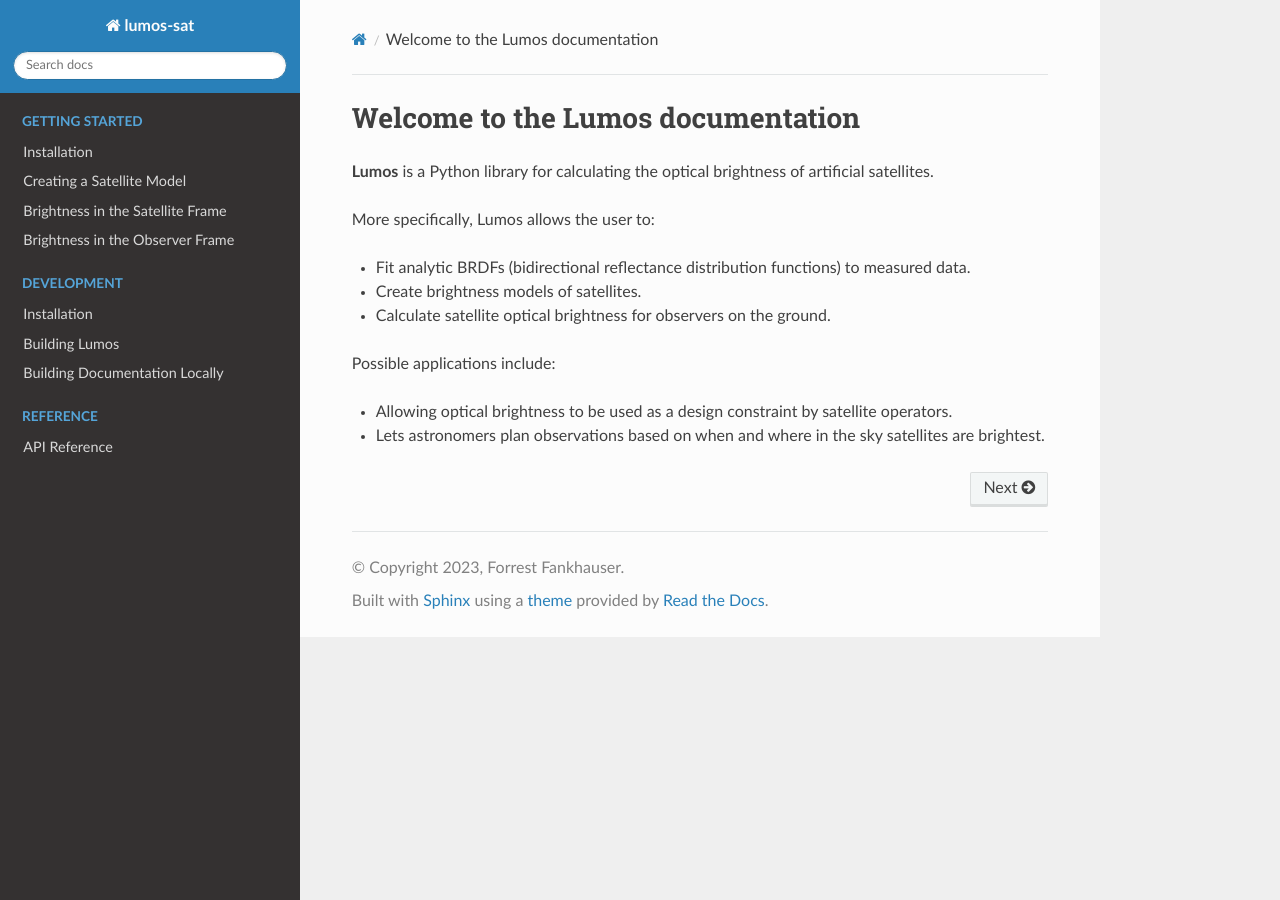
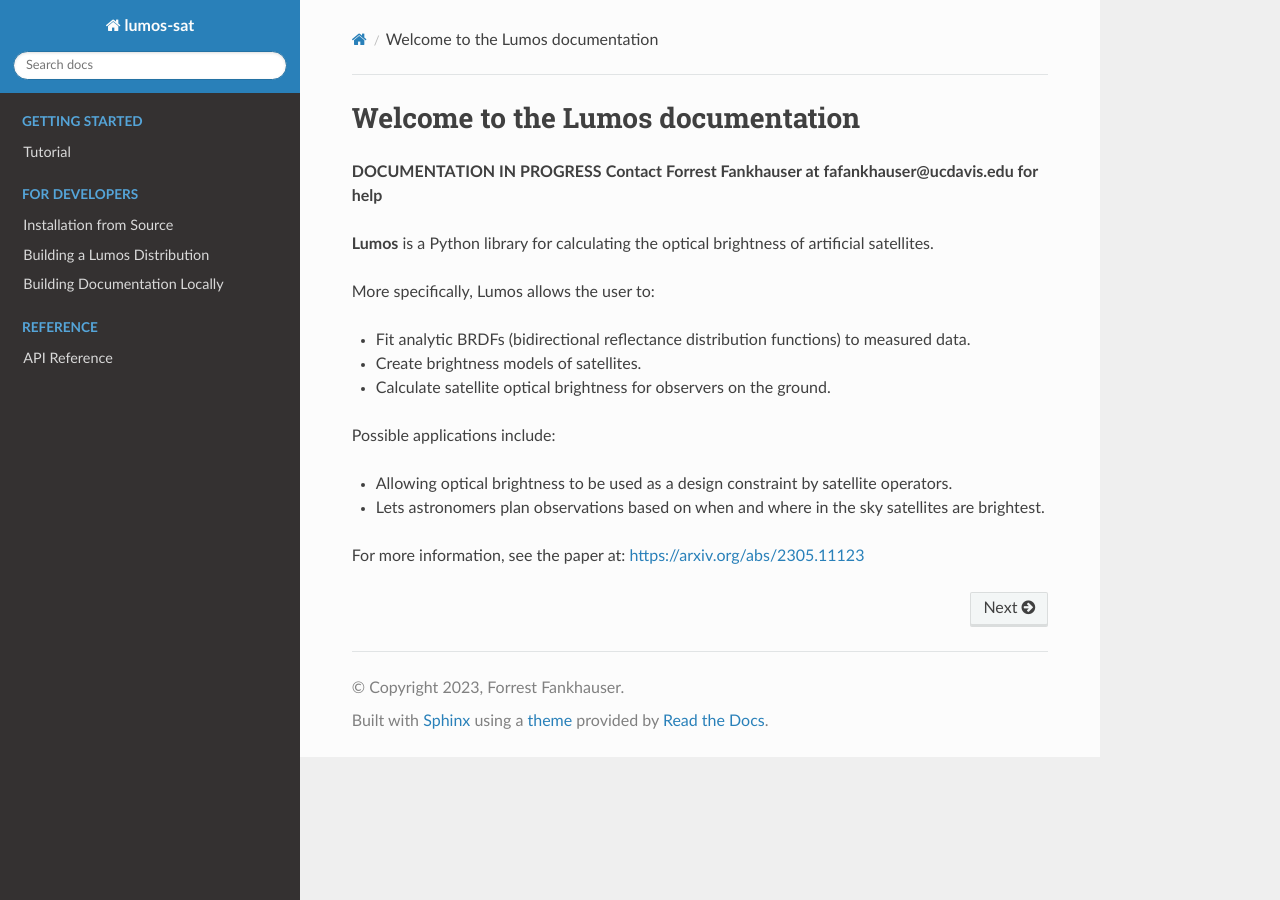
Before and after one commit to Forrest-Fankhauser/lumos-sat, a Sphinx documentation site: the page built from docs/source/index.rst, in a window 1280 px wide. Built offline with Sphinx 7.4.7 and the Read the Docs theme 2.0.0, drawn with Linux system fonts in a browser that asks for light colours; pages that are not in the unit, such as notebooks, are missing from menus.

Commit message:
Documentation updates

```diff
--- a/docs/source/index.rst
+++ b/docs/source/index.rst
@@ -3,16 +3,14 @@
    :hidden:
    :caption: Getting Started
 
-   Installation <user_install>
-   Bidirectional Reflectance Distribution Functions (BRDFs) <brdfs>
-   Creating a Satellite Model <satellite_model>
-   Brightness in the Satellite Frame <satellite_frame>
-   Brightness in the Observer Frame <observer_frame>
+   Tutorial <tutorial>
+   Starlink v1.5 Brightness Model <starlink_v1p5>
+   Advanced Topics <advanced_topics>
 
 .. toctree::
    :maxdepth: 1
    :hidden:
-   :caption: Development
+   :caption: For Developers
 
    Installation <dev_install>
 
@@ -26,6 +24,9 @@
 Welcome to the Lumos documentation
 ==================================
 
+**DOCUMENTATION IN PROGRESS**
+**Contact Forrest Fankhauser at fafankhauser@ucdavis.edu for help**
+
 **Lumos** is a Python library for calculating the optical brightness of artificial satellites.
 
 More specifically, Lumos allows the user to:
@@ -38,3 +39,5 @@
 
 - Allowing optical brightness to be used as a design constraint by satellite operators.
 - Lets astronomers plan observations based on when and where in the sky satellites are brightest.
+
+For more information, see the paper at: `<https://arxiv.org/abs/2305.11123>`_
```
Also changed, not shown: docs/source/dev_install.rst (+34 -6 lines), docs/source/tutorial.rst (added, +87 -0 lines), docs/source/_static/light_scatter.png (added), docs/source/advanced_topics.rst (added), 2 other files.
